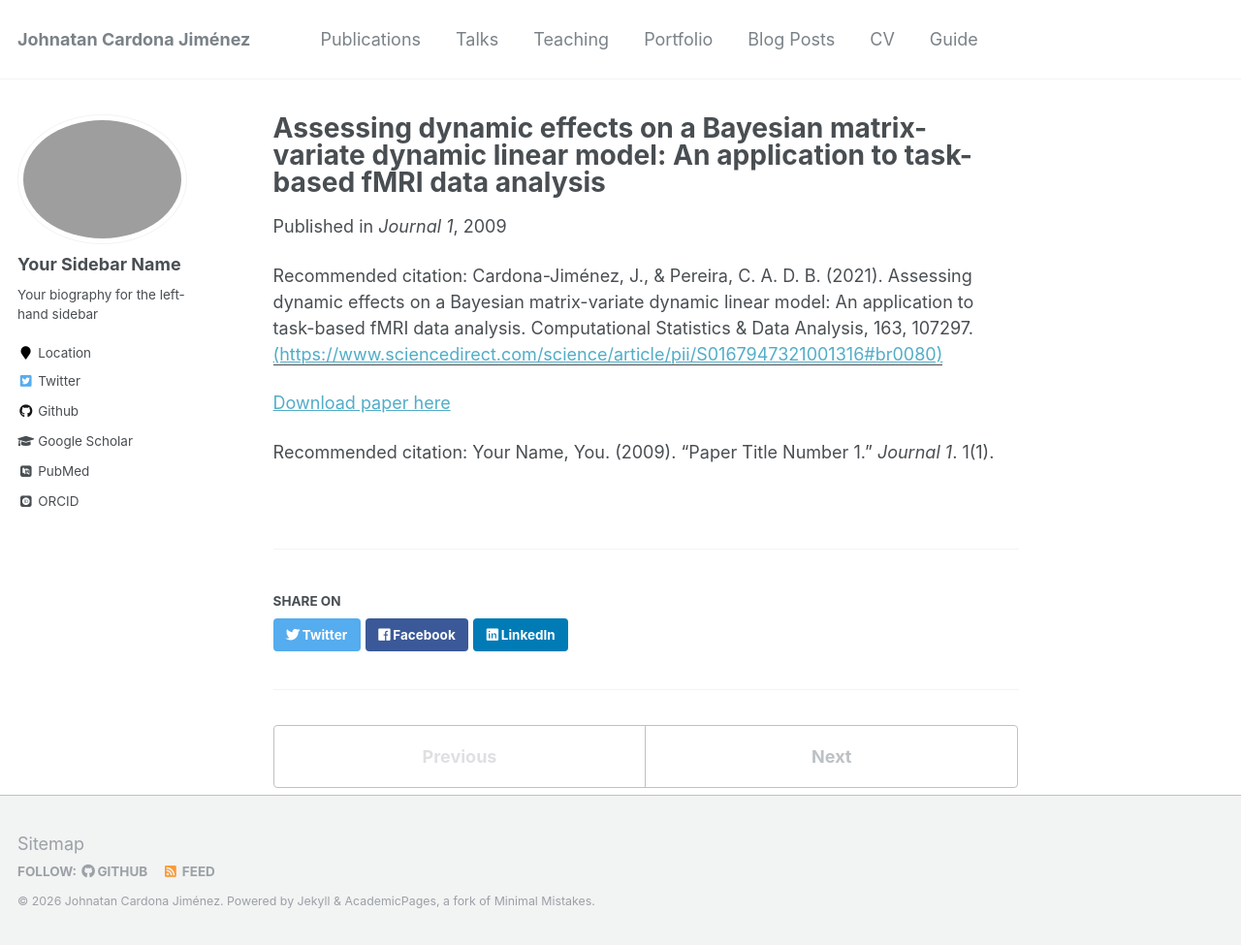
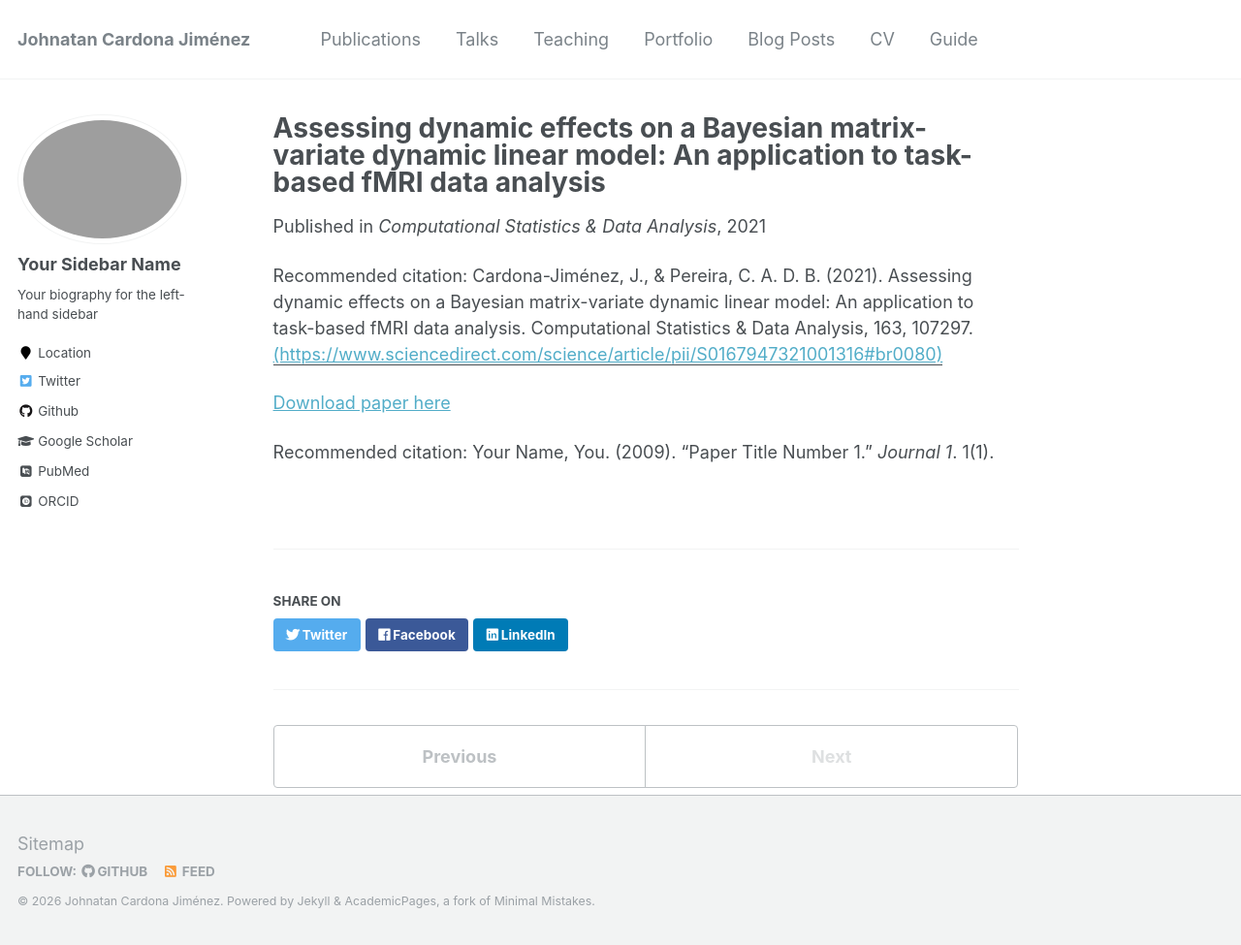
Before and after one commit to JohnatanLAB/JohnatanLAB.github.io, a Jekyll site: the page built from _publications/2009-10-01-paper-title-number-1.md, in a window 1280 px wide and 975 px high. Shown: the whole window at 97% size. Built offline with Jekyll 4.4.1, drawn with Linux system fonts in a browser that asks for light colours; some web fonts are replaced.

Commit message:
Update 2009-10-01-paper-title-number-1.md

```diff
--- a/_publications/2009-10-01-paper-title-number-1.md
+++ b/_publications/2009-10-01-paper-title-number-1.md
@@ -2,9 +2,9 @@
 title: "Assessing dynamic effects on a Bayesian matrix-variate dynamic linear model: An application to task-based fMRI data analysis"
 collection: publications
 permalink: /publication/2009-10-01-paper-title-number-1
-excerpt: 'This paper is about the number 1. The number 2 is left for future work.'
-date: 2009-10-01
-venue: 'Journal 1'
+excerpt:
+date: 2021-11-01
+venue: 'Computational Statistics & Data Analysis'
 paperurl: '(https://www.sciencedirect.com/science/article/pii/S0167947321001316#br0080)'
 citation: 'Cardona-Jiménez, J., & Pereira, C. A. D. B. (2021). Assessing dynamic effects on a Bayesian matrix-variate dynamic linear model: An application to task-based fMRI data analysis. Computational Statistics & Data Analysis, 163, 107297.'
 ---
```
